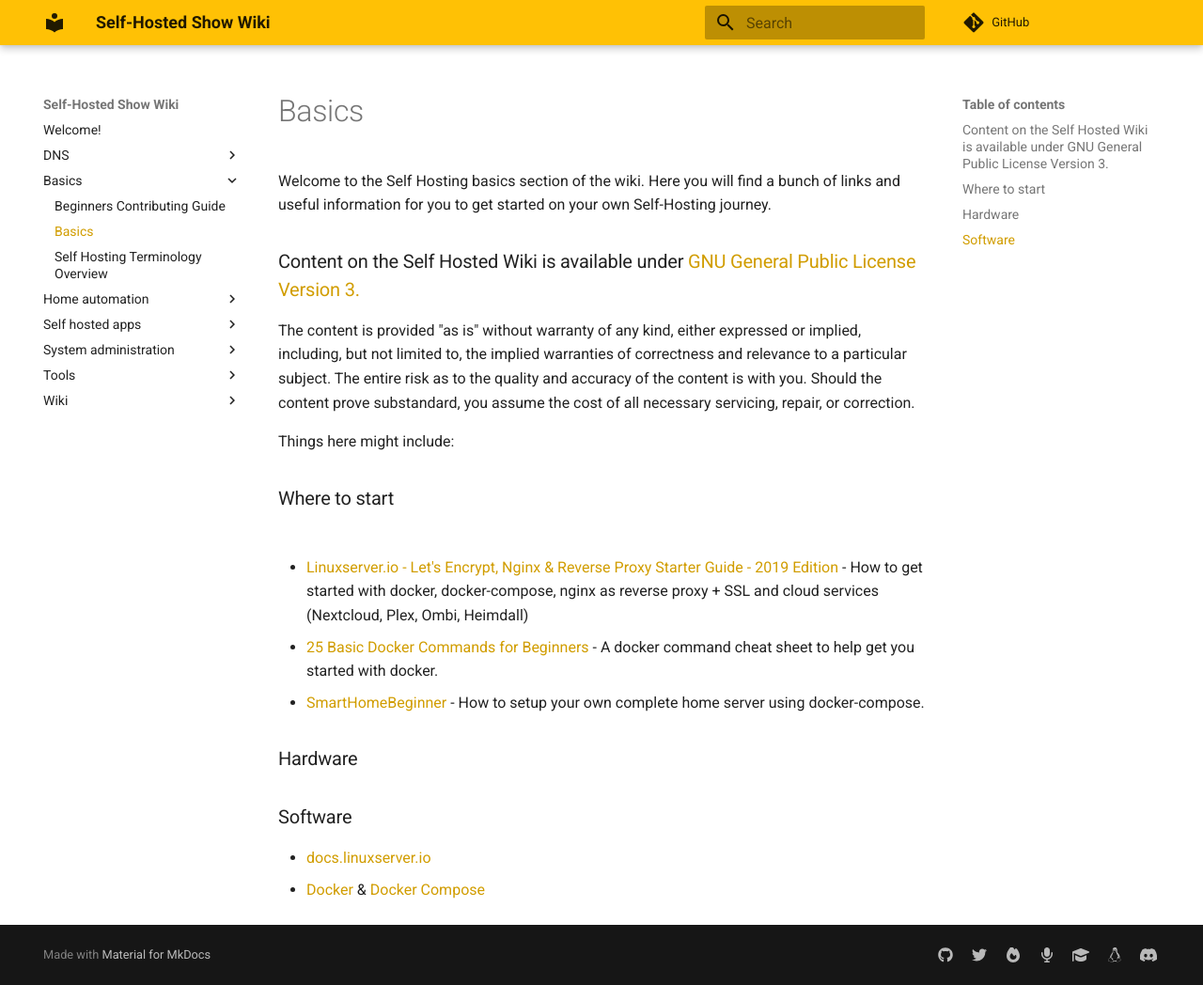
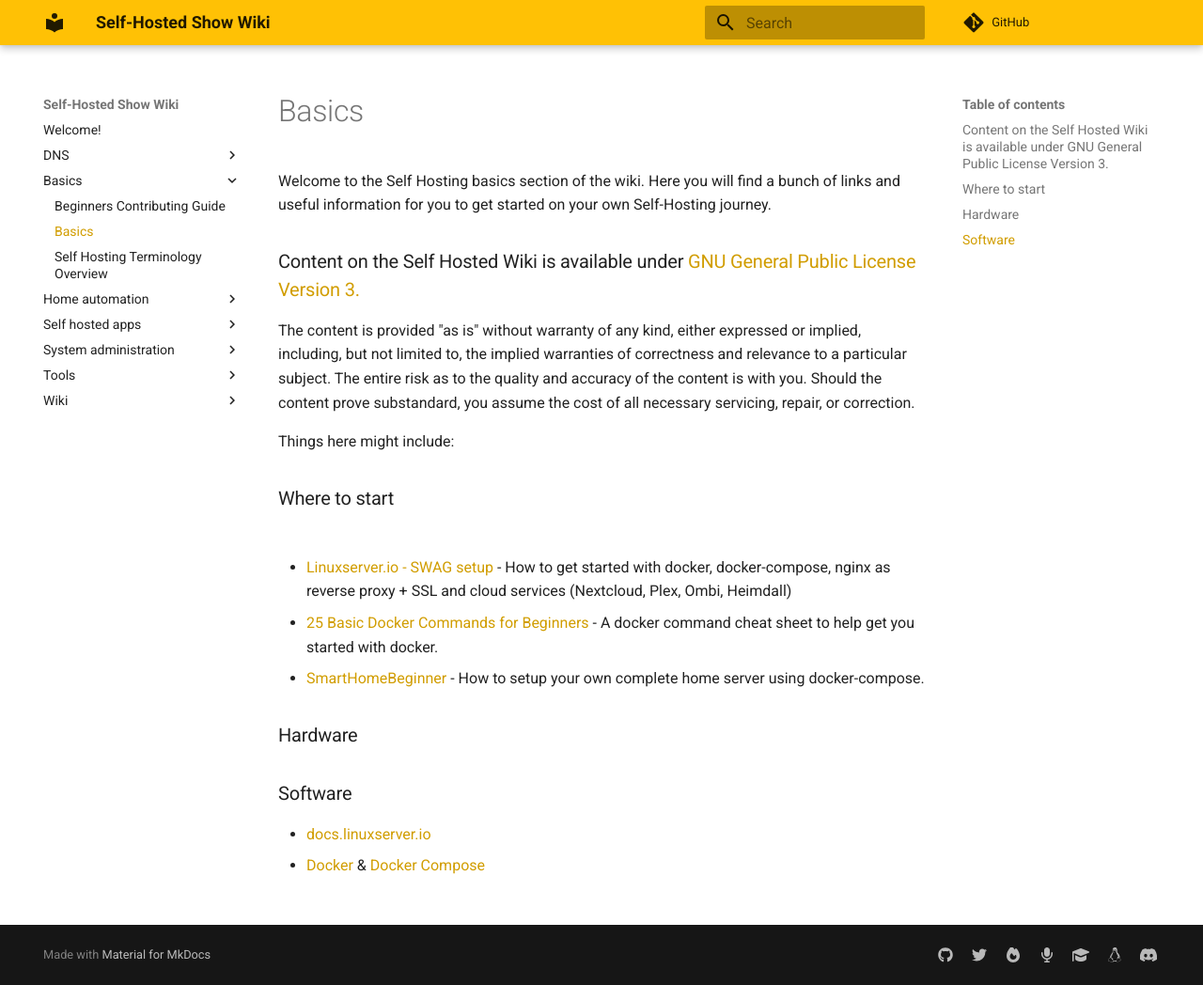
Before and after one commit to selfhostedshow/wiki, an MkDocs documentation site: the page built from docs/basics/getting-started.md, in a window 1280 px wide and 1048 px high. Shown: the whole window at 94% size. Built offline with MkDocs 1.6.1 and Material for MkDocs 9.7.7, drawn with Linux system fonts in a browser that asks for light colours; comment, search, counter and statistics services are not loaded.

Commit message:
Update link to linuxserver.io reverse proxy guide (#87)
The article is now outdated since the linuxserver.io team changed  their container name to `swag` instead `letsencrypt`.
An updated version of this article is now included in their docs.

```diff
--- a/docs/basics/getting-started.md
+++ b/docs/basics/getting-started.md
@@ -9,7 +9,7 @@ The content is provided "as is" without warranty of any kind, either expressed o
 Things here might include:
 
 ### Where to start<br>
-  * [Linuxserver.io - Let's Encrypt, Nginx & Reverse Proxy Starter Guide - 2019 Edition](https://blog.linuxserver.io/2019/04/25/letsencrypt-nginx-starter-guide/#nextcloudsubdomainreverseproxyexample) - How to get started with docker, docker-compose, nginx as reverse proxy + SSL and cloud services (Nextcloud, Plex, Ombi, Heimdall)
+  * [Linuxserver.io - SWAG setup](https://docs.linuxserver.io/general/swag) - How to get started with docker, docker-compose, nginx as reverse proxy + SSL and cloud services (Nextcloud, Plex, Ombi, Heimdall)
   * [25 Basic Docker Commands for Beginners](http://codeopolis.com/posts/25-basic-docker-commands-for-beginners/) - A docker command cheat sheet to help get you started with docker.
   * [SmartHomeBeginner](https://www.smarthomebeginner.com/) - How to setup your own complete home server using docker-compose.
 ### Hardware
```
